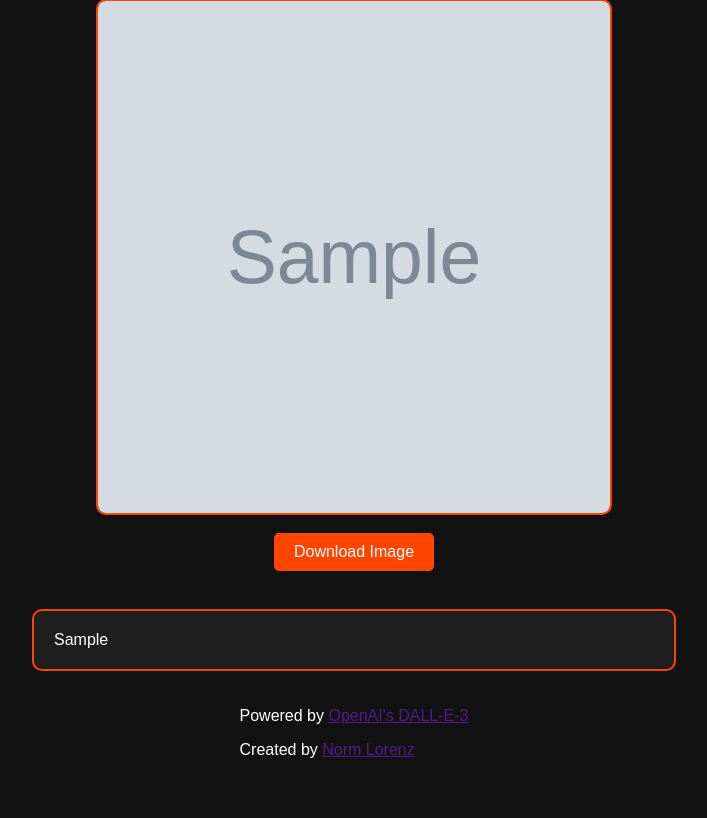
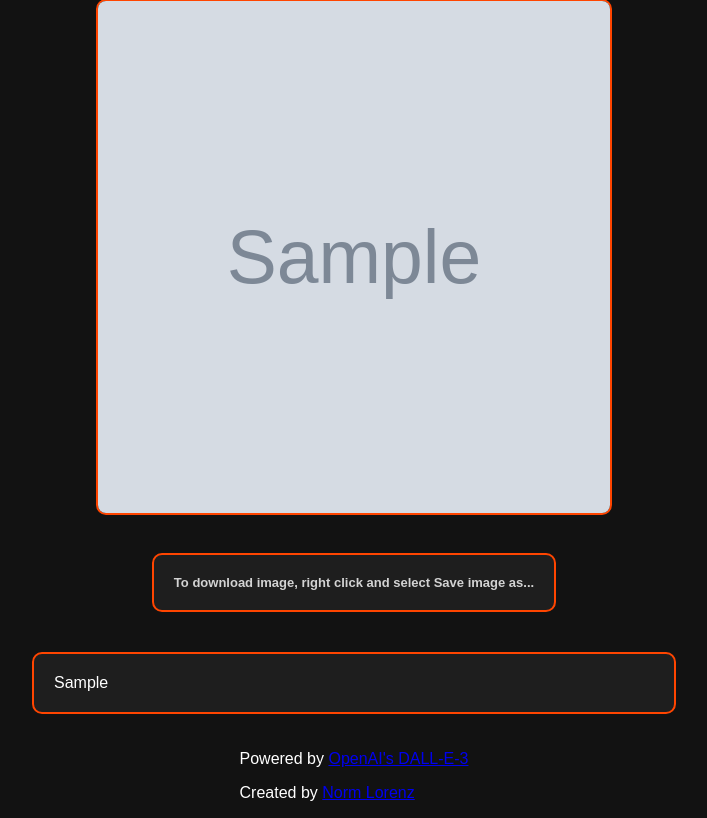
Before and after one commit to NormLorenz/example-three, a Flask app: template app/templates/index.html in a window 1280 px wide. Shown: the part 392-1210 px from the top of the page, without its empty margins (286-993 px from the left). Before the commit the page ends 1150 px from the top, so only its background shows below. Run offline with Flask 3, Linux system fonts and the light colour scheme; the template is opened without the code that fills it: most values are stand-ins (such as "Sample title", 1, 10 or a date in 2020); grey boxes marked "Sample" are stand-in pictures.

Commit message:
Finished example-three

```diff
--- a/app/static/styles.css
+++ b/app/static/styles.css
@@ -11,6 +11,16 @@ body {
 
 h1 {
     color: #ff4500;
+}
+
+h3 {
+    font-size: small;
+    color: lightgray;
+    margin: 20px auto;
+    padding: 20px;
+    border: 2px solid #ff4500;
+    border-radius: 10px;
+    background-color: #1e1e1e;
 }
 
 form {
--- a/app/templates/index.html
+++ b/app/templates/index.html
@@ -29,12 +29,7 @@
     <img class="response-image" src="{{ image_url }}" height="512px" width="512px" alt="Generated Image">
 
     <br>
-
-    <a href="{{ image_url }}" download="dalle3-image.png">
-        <button type="button">Download Image</button>
-    </a>
-
-    <br>
+    <h3>To download image, right click and select Save image as...</h3>
 
     <div class="revised-prompt">
         {{revised_prompt}}
@@ -43,8 +38,8 @@
     {% endif %}
 
     <footer>
-        <p>Powered by <a href="">OpenAI's DALL-E-3</a></p>
-        <p>Created by <a href="">Norm Lorenz</a></p>
+        <p>Powered by <a href="https://askgpt.app/image?ad_id=739456280556&adgroup_id=176199045283&campaign_id=22352024581&gad_source=1&gclid=Cj0KCQjws-S-BhD2ARIsALssG0Yz5BXof8UUQ_QPRwBP35uNMlwelGFGisu8KEOnuIkLCnrmbHgSaxIaAhRwEALw_wcB&utm_click=Cj0KCQjws-S-BhD2ARIsALssG0Yz5BXof8UUQ_QPRwBP35uNMlwelGFGisu8KEOnuIkLCnrmbHgSaxIaAhRwEALw_wcB&utm_device=c&utm_devicemodel=&utm_matchtype=e&utm_medium=cpc&utm_network=g&utm_source=google&utm_term=openai%20dall%20e%203" target="_blank">OpenAI's DALL-E-3</a></p>
+        <p>Created by <a href="http://www.waterstreetworks.com" target="_blank">Norm Lorenz</a></p>
     </footer>
 
     <script>
```
